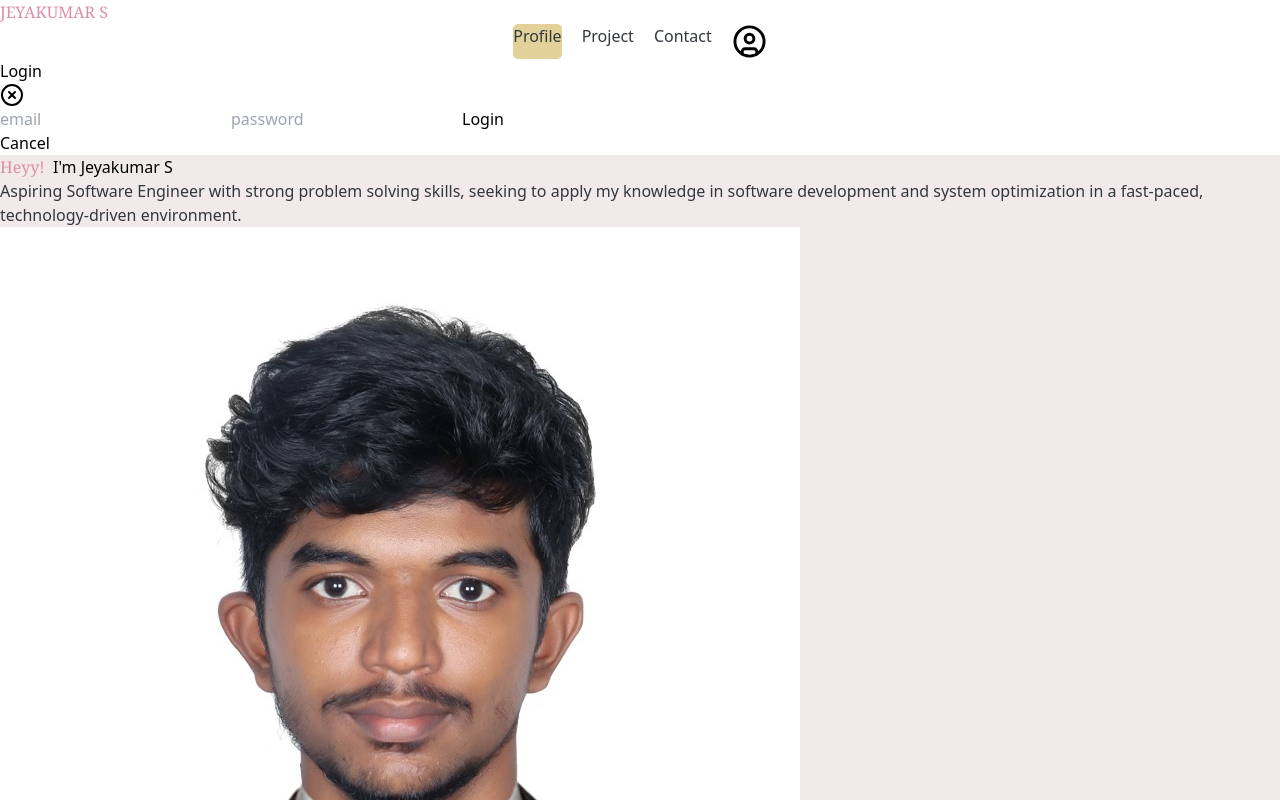
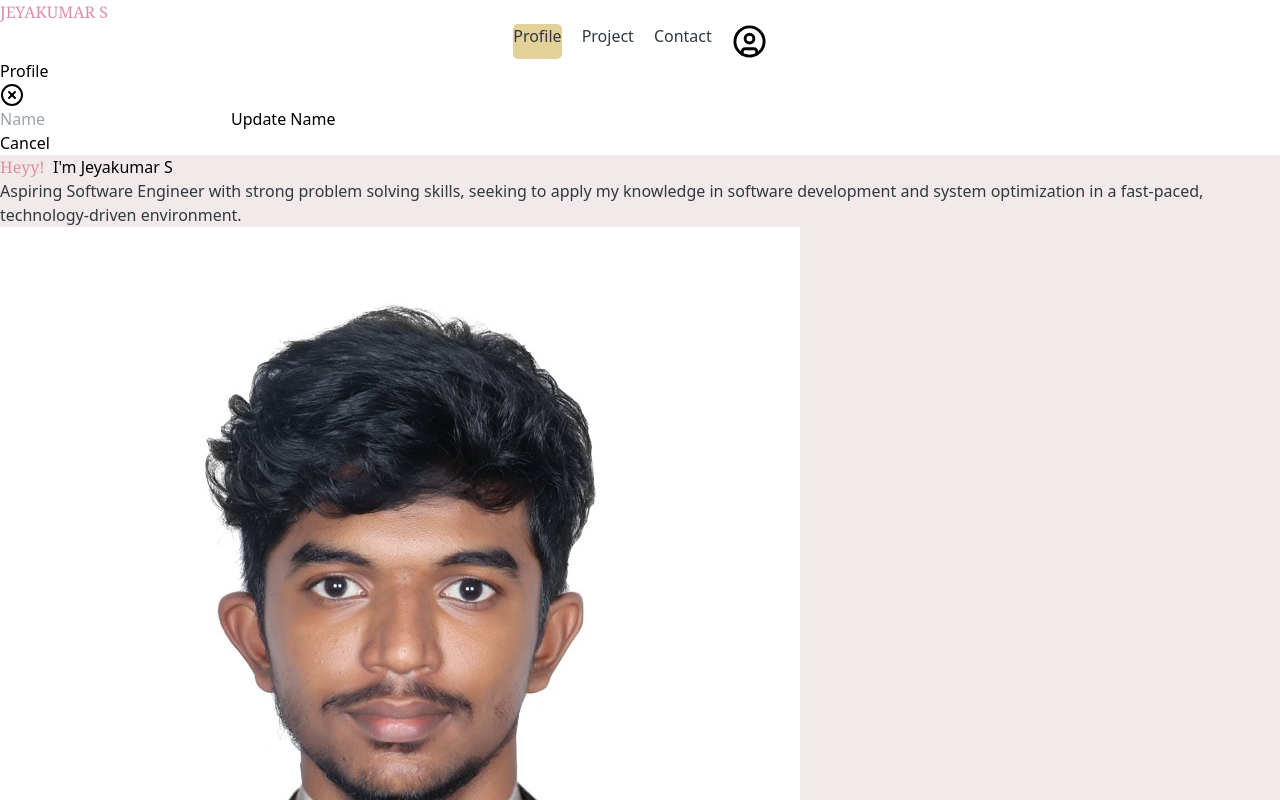
Before and after one commit to Jeyakumar-05/REACT, a React (Vite) app in the folder portfolio/: page /profile in a window 1280 px wide. Both pictures are taken after a click on the icon 749 px from the left and 41 px from the top of the page. Shown: the top 800 px of the page. Built offline with nearby package versions, Linux system fonts and the light colour scheme.

Commit message:
Update name using state (useEffect() used)

```diff
--- a/portfolio/src/components/Navbar.jsx
+++ b/portfolio/src/components/Navbar.jsx
@@ -3,6 +3,7 @@ import { CircleUser, CircleX } from 'lucide-react';
 import { NavLink } from 'react-router-dom';
 import { useRef } from 'react';
 import '../assets/css/style.css'
+import { useEffect } from 'react';
 
 const Navbar = () => {
 
@@ -19,9 +20,15 @@ const Navbar = () => {
      path:"/contact"
     }]
 //now using useRef
-    const emailref = useRef(null)
-    const passwordref = useRef(null)
+    const nameref = useRef(null)
+    const [name, setName] = useState('');
 
+    useEffect(() => {
+        const storedName = localStorage.getItem('name');
+        if(storedName){
+            setName(storedName);
+        }
+    }, [] );
 
 // commented lines are get input using only state
     // const[userdata, setuserdata] = useState({
@@ -32,20 +39,18 @@ const Navbar = () => {
     // const handleChange = (e) => {
     //   setuserdata({ ...userdata, [e.target.id]: e.target.value})
     // }
-
     const handleLogin = (e) => {
       e.preventDefault();
-    //   console.log(userdata);
-    //   console.log("using state");
-         console.log(emailref.current.value, passwordref.current.value)
+      const newnameValue = nameref.current.value;
+      setName(newnameValue);
+      localStorage.setItem('name', newnameValue)
     }
   const [visible, setvisible] = useState(false);
   return (
     <>
-
 <div className="h-[4rem] w-full flex justify-center items-center rounded-md bg-white border border-zinc-500">
     <div className="h-full w-[90%] flex flex-row items-center">
-        <div className='w-[50%] h-full flex justify-start items-center font-semibold pinktext text-2xl'><h2>JEYAKUMAR S</h2></div>
+        <div className='w-[50%] h-full flex justify-start items-center font-semibold pinktext text-2xl'><h2>{name ? name:"JEYAKUMAR S"}</h2></div>
         <div className='w-[45%] h-full flex justify-end items-center'>
             <ul className='h-full w-full list-none flex  items-center gap-10 justify-end'>
                {navdata.map((data, index) => (
@@ -63,27 +68,25 @@ const Navbar = () => {
   visible && (
     <>
                         <div className="h-screen w-screen absolute top-0 left-0 bg-black/20 flex justify-center items-center z-50">
-                            <div className=" h-[40%] w-[30%] bg-red z-50 flex flex-col  bg-white  shadow-lg ">
-                                <div className="w-full h-[15%] flex flex-row justify-start px-10 items-center border-2 text-white bg-purple-500 text-xl font-bold ">
+                            <div className=" h-[35%] w-[30%] bg-red z-50 flex flex-col  bg-white shadow-lg ">
+                                <div className="w-full h-[15%] flex flex-row justify-start px-10 items-center border-2 rounded-sm text-gray-600 text-xl font-bold ">
                                     <div className="w-1/2">
-                                        Login
+                                        Profile
                                     </div>
                                     <div className="w-1/2 flex justify-end">
                                         <CircleX onClick={() => setvisible(!visible)} />
                                     </div>
                                 </div>
-                                <div className="w-full h-[85%] flex flex-row justify-center items-center">
-                                    <form className="w-[80%] h-[80%] flex flex-col justify-center items-center gap-4" onSubmit={handleLogin}>
+                                <div className="w-full h-[68%] flex flex-row justify-center items-center">
+                                    <form className="w-[80%]  flex flex-col justify-center items-center gap-4" onSubmit={handleLogin}>
                                         {/* <input type="email" name="" id="email" placeholder="email" className="p-3 bg-[#f8f8f8] w-full font-bold outline-none active:outline-none focus:border-b-2 hover:border-purple-500" required onChange={handleChange} />
                                         <input type="password" name="" id="password" placeholder="password" className="p-3 bg-[#f8f8f8] w-full font-bold outline-none active:outline-none focus:border-b-2 hover:border-purple-500" required onChange={handleChange} /> */}
-                                        <input type="email" ref={emailref} name="" id="email" placeholder="email" className="p-3 bg-[#f8f8f8] w-full font-bold outline-none active:outline-none focus:border-b-2 hover:border-purple-500" required/>
-                                        <input type="password" ref={passwordref} name="" id="password" placeholder="password" className="p-3 bg-[#f8f8f8] w-full font-bold outline-none active:outline-none focus:border-b-2 hover:border-purple-500" required />
-
-                                        <button type="submit" className="bg-green-500 p-3 text-white w-full rounded-sm text-lg font-bold">   Login</button>
+                                        <input type="text" ref={nameref} name="" id="name" placeholder="Name" className="p-3 bg-[#f8f8f8] w-full font-bold outline-none active:outline-none focus:border-b-2 hover:border-gray-500" required/>
+                                        <button type="submit" className="bg-amber-400 p-2  text-white w-full rounded-sm text-lg font-bold"> Update Name</button>
                                     </form>
                                 </div>
-                                <div className="w-full h-[15%] flex flex-row justify-center items-center">
-                                    <button onClick={() => setvisible(!visible)} className="bg-red-500 p-3 text-white w-full h-full rounded-sm text-lg font-bold"> Cancel </button>
+                                <div className="w-full h-[18%] flex flex-row  justify-center items-end">
+                                    <button onClick={() => setvisible(!visible)} className="bg-gray-600 p-3 text-white w-full h-full rounded-sm text-lg font-bold"> Cancel </button>
                                 </div>
                             </div>
                         </div>
```
